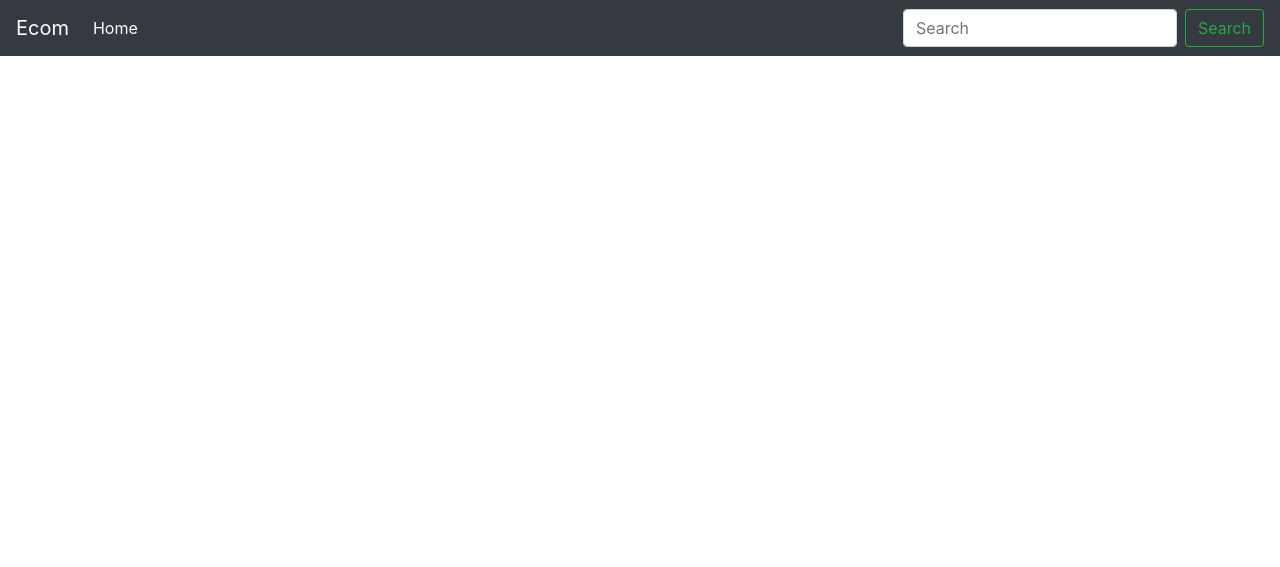
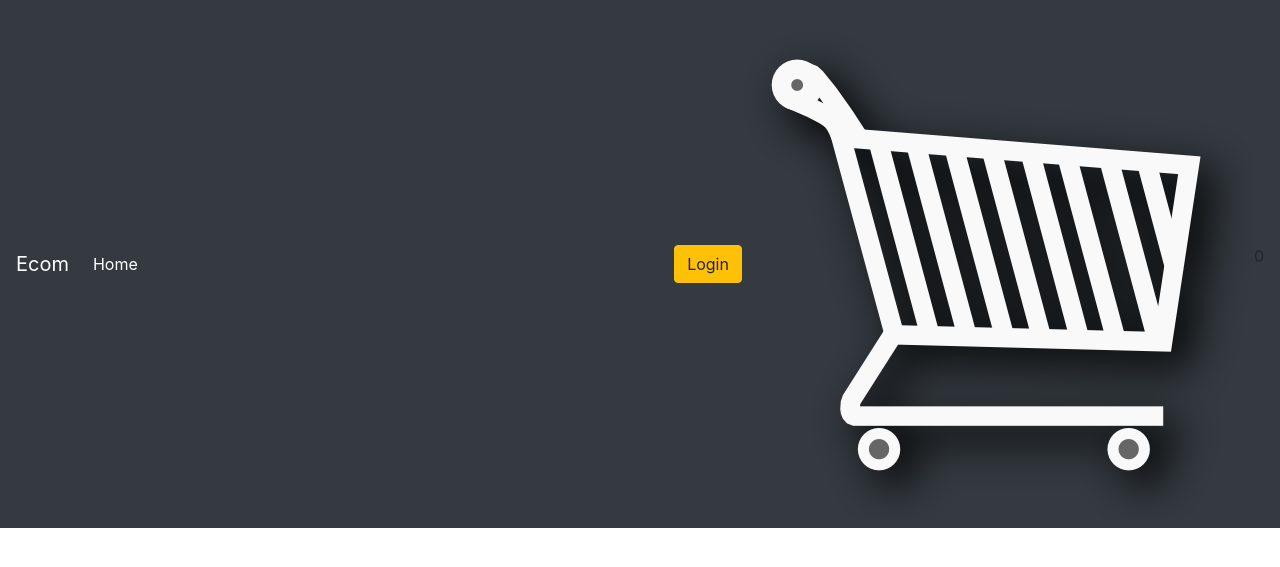
Before and after one commit to ikonicity/django_ecommerce, a Django app: page /cart in a window 1280 px wide. Shown: the top 567 px of the page. Run offline with Django 3.2, Linux system fonts and the light colour scheme; some libraries are stand-ins or nearby versions.

Commit message:
insert images

```diff
--- a/ecommerce/store/templates/store/main.html
+++ b/ecommerce/store/templates/store/main.html
@@ -26,10 +26,17 @@
               <a class="nav-link" href="#">Home <span class="sr-only">(current)</span></a>
             </li>
           </ul>
-          <form class="form-inline my-2 my-lg-0">
-            <input class="form-control mr-sm-2" type="search" placeholder="Search" aria-label="Search">
-            <button class="btn btn-outline-success my-2 my-sm-0" type="submit">Search</button>
-          </form>
+
+          <div class="form-inline my-lg-0">
+            <a href="#" class="btn btn-warning">Login</a>
+
+            <a href="{% url 'cart' %}">
+              <img id="cart-icon" src="{% static 'images/cart.png' %}">
+            </a>
+            <p id="cart-total">0</p>
+
+          </div>
+
         </div>
       </nav>
         <script src="https://code.jquery.com/jquery-3.5.1.slim.min.js" integrity="sha384-DfXdz2htPH0lsSSs5nCTpuj/zy4C+OGpamoFVy38MVBnE+IbbVYUew+OrCXaRkfj" crossorigin="anonymous"></script>
```
Also changed, not shown: ecommerce/static/images/arrow-down.png (added), ecommerce/static/images/arrow-up.png (added), ecommerce/static/images/book.jpg (added), ecommerce/static/images/book_Mz4sYjI.jpg (added), ecommerce/static/images/cart.png (added), ecommerce/static/images/headphones.jpg (added), ecommerce/static/images/placeholder.png (added), ecommerce/static/images/shirt.jpg (added), ecommerce/static/images/shoes.jpg (added), ecommerce/static/images/sourcecode.jpg (added), ecommerce/static/images/watch.jpg (added).
